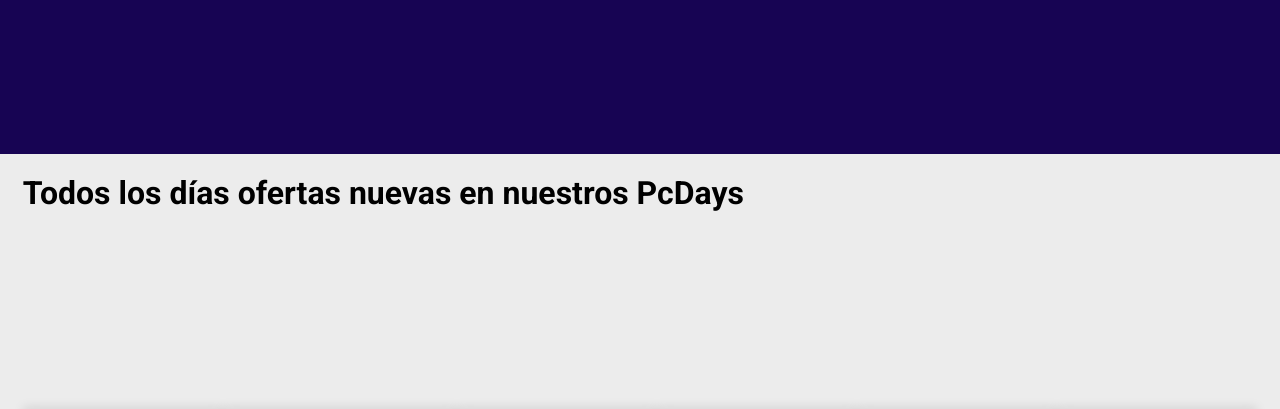
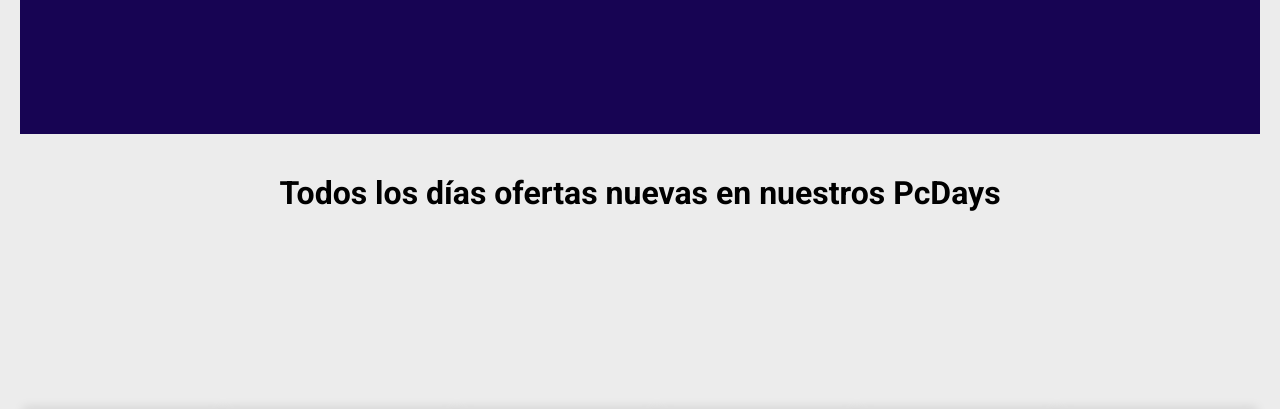
Before and after one commit to AlbertoChinchilla99/Proyecto-1, a plain HTML site: page index.html in a window 1280 px wide. Shown: the part 1360-1769 px from the top of the page. Drawn offline with Linux system fonts and the light colour scheme; files whose address does not match are found by name.

Commit message:
Add files via upload

```diff
--- a/style.css
+++ b/style.css
@@ -58,6 +58,7 @@ header > nav {
 }
 body {
   background-color: var(--primary-color);
+  padding: var(--spacing);
 }
 main {
   display: flex;
@@ -119,9 +120,13 @@ main {
   font-size: 25px;
   color: var(--red-color);
 }
+.ppal {
+  display: flex;
+  flex-direction: column;
+  align-items: center;
+}
 .ppal > h1 {
-  margin-top: 20px;
-  margin-left: 200px;
+  margin-top: 40px;
 }
 @media (max-width: 663px) {
   .nav-list > li > a > h2 {
@@ -136,6 +141,7 @@ main {
     max-width: 1200px;
     margin: 0 auto;
     padding: var(--spacing);
+    min-width: 400px;
   }
 
   .ofertas > a {
@@ -158,6 +164,8 @@ main {
     display: flex;
     flex-wrap: wrap;
   }
+}
+@media (max-width: 410px) {
 }
 
 footer {
```
